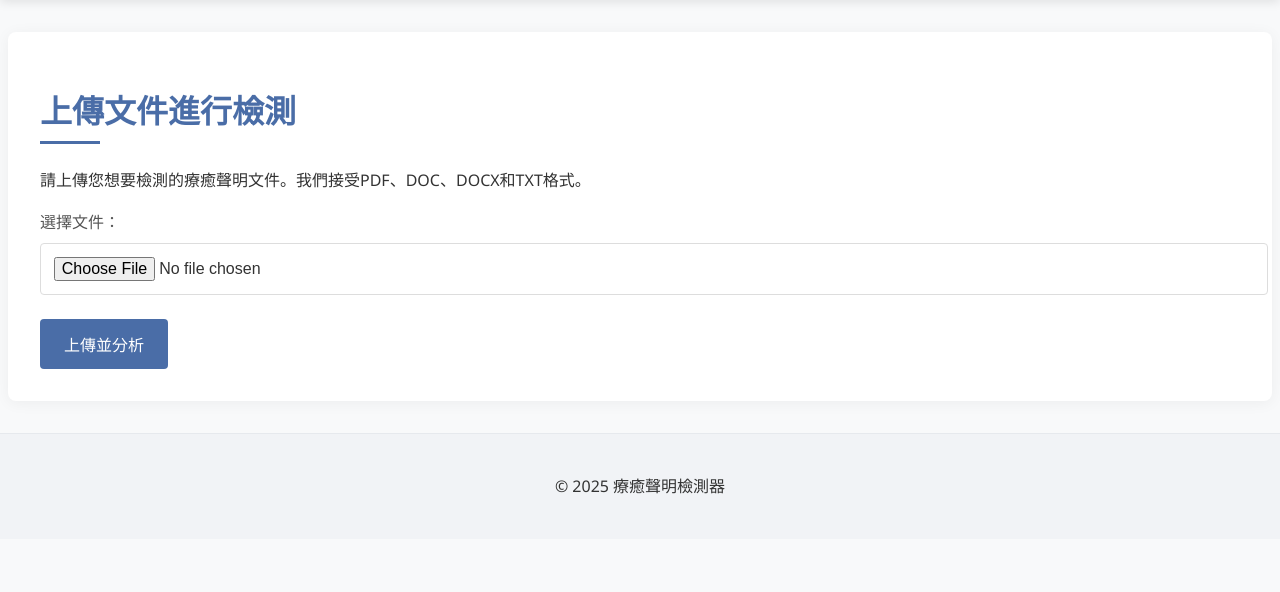
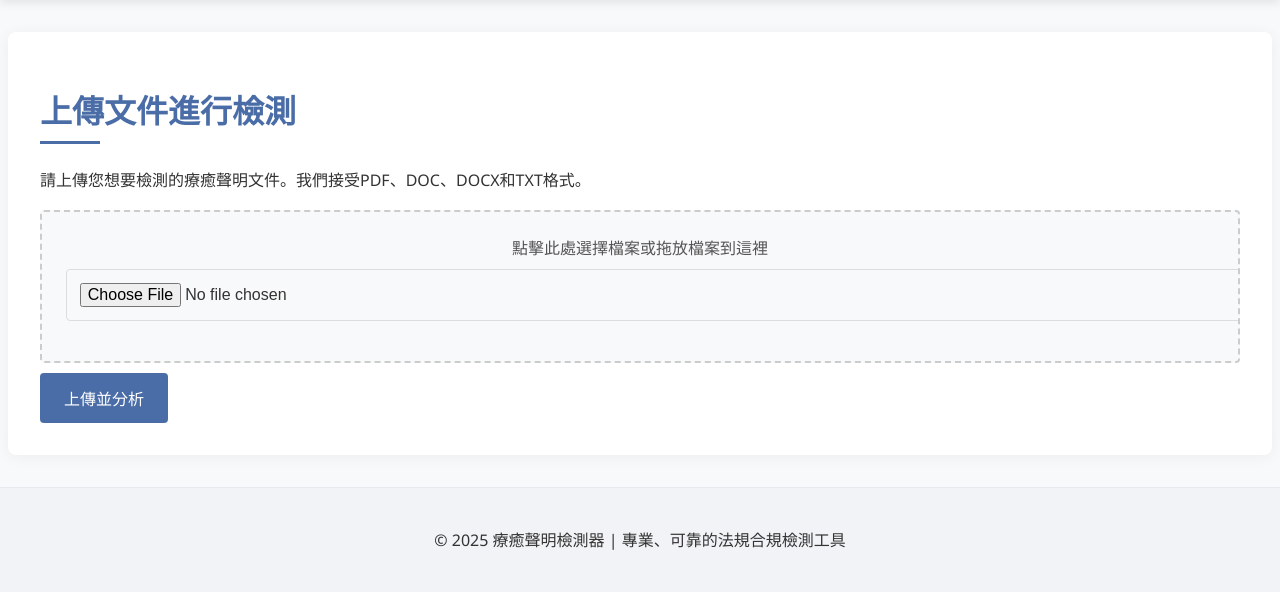
Before and after one commit to wenchun84/therapy-claim-detector, a Flask app: page /upload in a window 1280 px wide. Shown: the part 74-666 px from the top of the page. Run offline with Flask 2, Linux system fonts and the light colour scheme.

Commit message:
Update upload.html

```diff
--- a/templates/upload.html
+++ b/templates/upload.html
@@ -3,6 +3,18 @@
 <head>
     <title>{{ title }}</title>
     <link rel="stylesheet" href="{{ url_for('static', filename='css/style.css') }}">
+    <meta name="viewport" content="width=device-width, initial-scale=1.0">
+    <script>
+        function updateFileName() {
+            const fileInput = document.getElementById('file');
+            const fileNameDisplay = document.getElementById('fileName');
+            if(fileInput.files.length > 0) {
+                fileNameDisplay.textContent = "已選擇檔案: " + fileInput.files[0].name;
+            } else {
+                fileNameDisplay.textContent = "";
+            }
+        }
+    </script>
 </head>
 <body>
     <header>
@@ -24,15 +36,16 @@
         {% endif %}
 
         <form method="post" enctype="multipart/form-data">
-            <div class="form-group">
-                <label for="file">選擇文件：</label>
-                <input type="file" id="file" name="file" accept=".pdf,.doc,.docx,.txt">
+            <div class="file-upload">
+                <label class="file-upload-label">點擊此處選擇檔案或拖放檔案到這裡</label>
+                <input type="file" id="file" name="file" accept=".pdf,.doc,.docx,.txt" onchange="updateFileName()">
+                <p id="fileName" class="file-name-display"></p>
             </div>
             <button type="submit">上傳並分析</button>
         </form>
     </main>
     <footer>
-        <p>&copy; 2025 療癒聲明檢測器</p>
+        <p>&copy; 2025 療癒聲明檢測器 | 專業、可靠的法規合規檢測工具</p>
     </footer>
 </body>
 </html>
```
